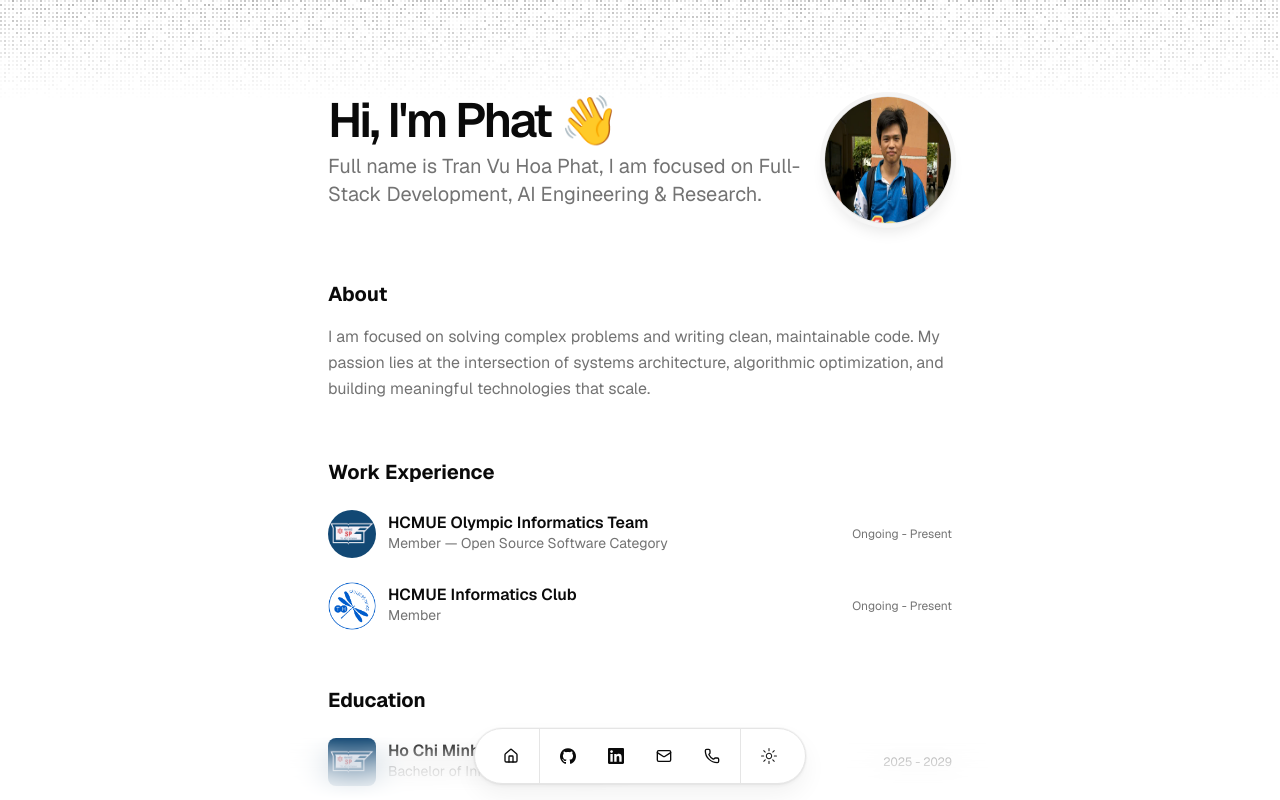
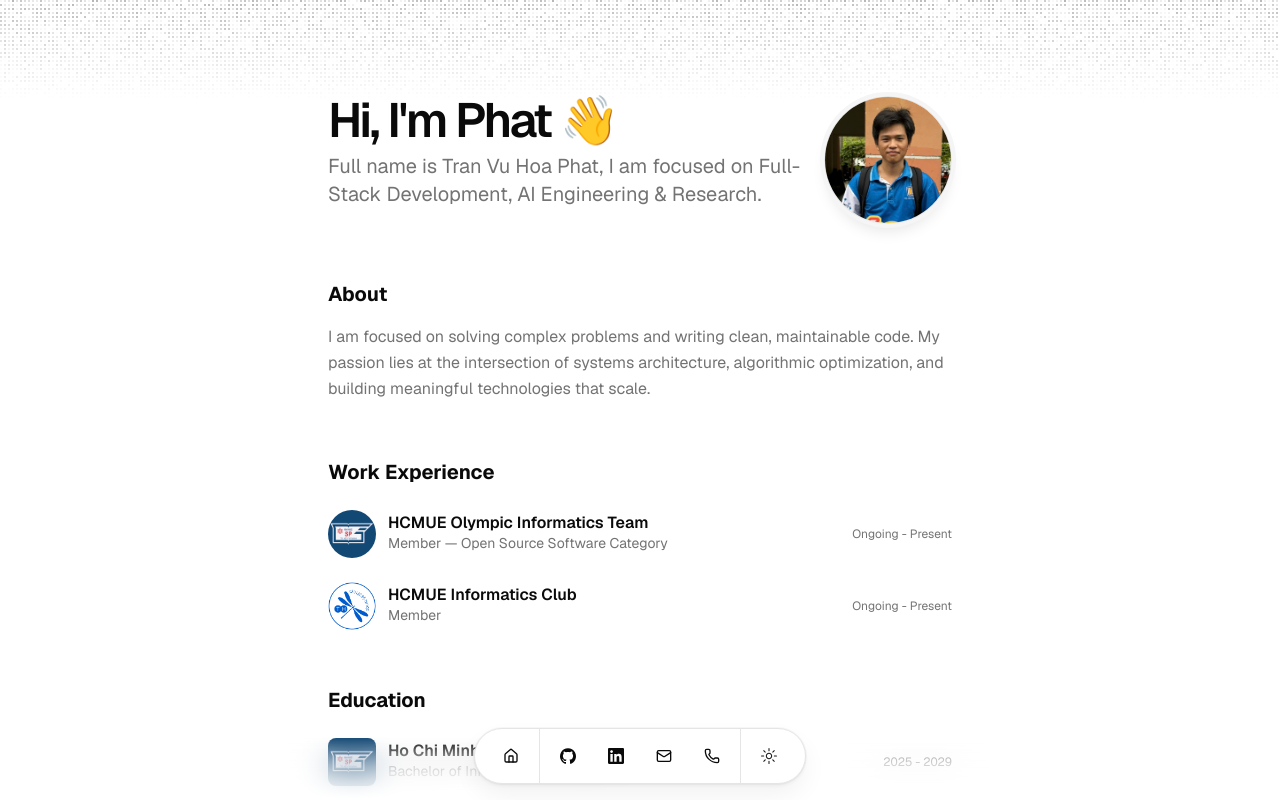
Before and after one commit to CoderIshibuki/CoderIshibuki.github.io, a Next.js app: page / in a window 1280 px wide. Shown: the top 800 px of the page. Built offline with nearby package versions, Linux system fonts and the light colour scheme.

Commit message:
style: fix avatar image squishing with object-cover

```diff
--- /dev/null
+++ b/pnpm-workspace.yaml
@@ -0,0 +1,3 @@
+allowBuilds:
+  esbuild: set this to true or false
+  unrs-resolver: set this to true or false
--- a/src/components/ui/avatar.tsx
+++ b/src/components/ui/avatar.tsx
@@ -26,7 +26,7 @@
 >(({ className, ...props }, ref) => (
   <AvatarPrimitive.Image
     ref={ref}
-    className={cn("aspect-square h-full w-full", className)}
+    className={cn("aspect-square h-full w-full object-cover", className)}
     {...props}
   />
 ))
```
